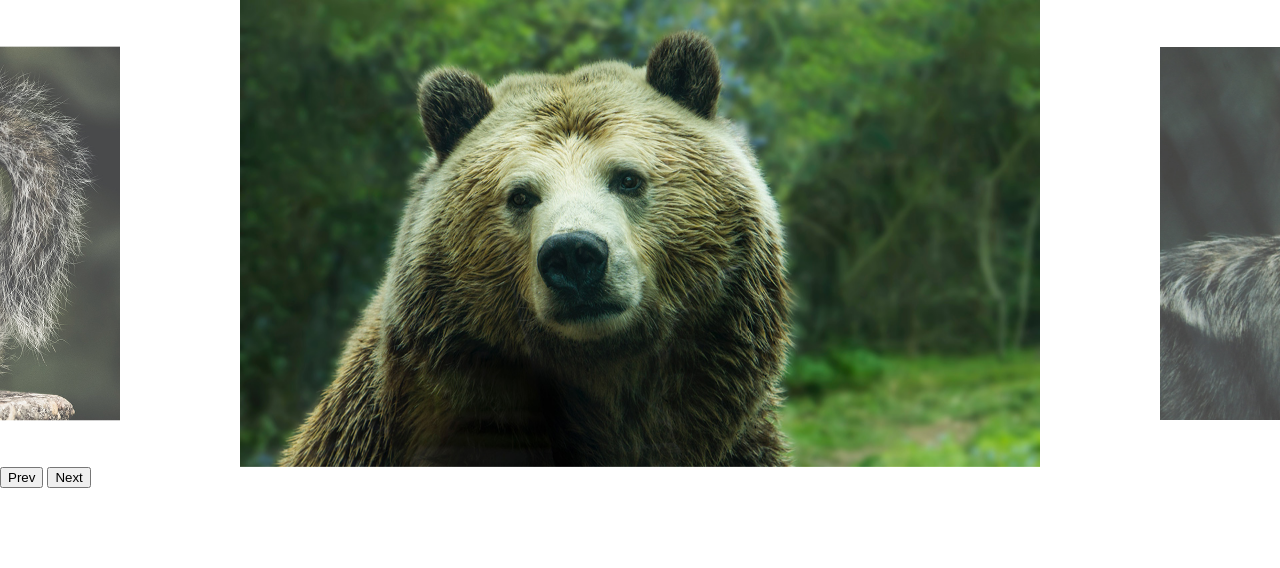
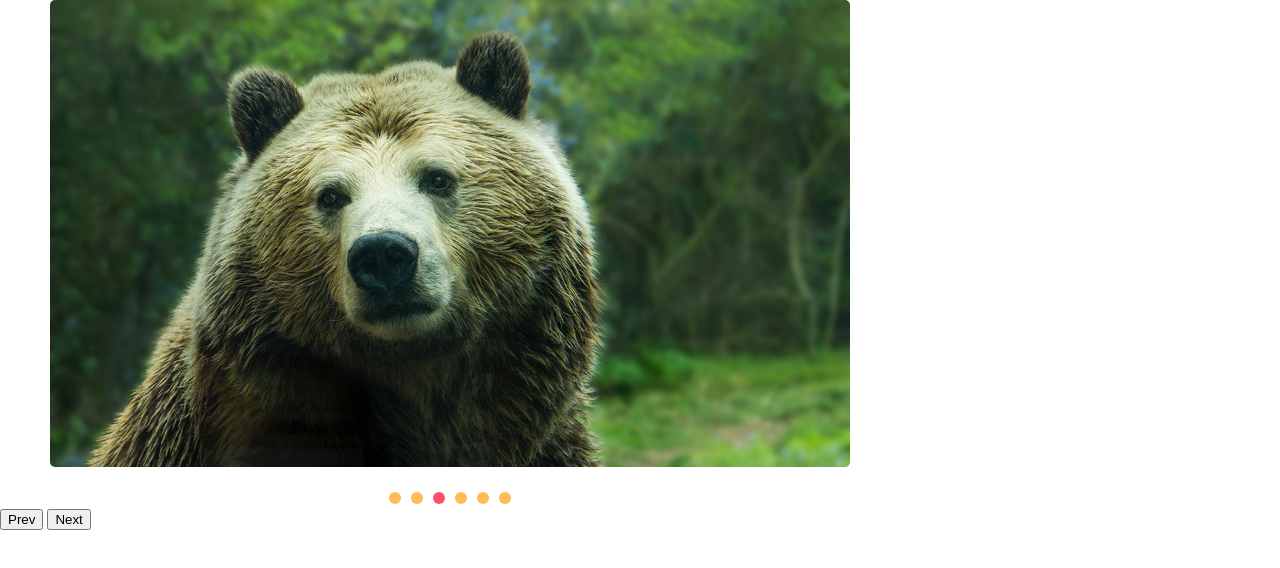
Before and after one commit to Coimbra777/Slide-Project, a plain HTML site: page index.html in a window 1280 px wide. Drawn offline with Linux system fonts and the light colour scheme.

Commit message:
slide paginação

```diff
--- a/css/style.css
+++ b/css/style.css
@@ -11,14 +11,24 @@ ul {
 img {
   display: block;
   max-width: 100%;
+  border-radius: 5px;
+  box-shadow: 2px 2px -10px 0 rgba(0, 0, 0, 0.1);
 }
 
 .slide-wrapper {
+  /* align-items: center;
+  justify-content: center; */
   overflow: hidden;
+  width: 100%;
+  max-width: 900px;
+  position: relative;
 }
 
 .slide {
   display: flex;
+  width: 100%;
+  height: 100%;
+  /* position: absolute; */
   transform: translate3d(-500px, 0px, 0px);
 }
 
@@ -39,3 +49,50 @@ img {
   opacity: 1;
   transform: scale(1);
 }
+.container {
+  height: auto !important ;
+}
+
+[data-control="slide"] {
+  display: flex;
+  justify-content: center;
+  margin-top: 20px;
+}
+
+[data-control="slide"] li a {
+  display: block;
+
+  width: 12px;
+  height: 12px;
+  background: #fb5;
+  border-radius: 50%;
+  overflow: hidden;
+  text-indent: -999px;
+  margin: 5px;
+}
+
+[data-control="slide"] li.active a,
+[data-control="slide"] li a:hover {
+  background: #ff4d6e;
+}
+/* .slide-wrapper .btn {
+  font-size: 1.5rem;
+  background: green;
+  color: #fff;
+  padding: 10px 2px;
+  border-radius: 50%;
+  border: none;
+  margin: 10px;
+  position: absolute;
+  cursor: pointer;
+} */
+
+/* .btn.prev {
+  top: 50%;
+  left: 0;
+}
+
+.btn.next {
+  top: 50%;
+  right: 0;
+} */
--- a/index.html
+++ b/index.html
@@ -20,9 +20,10 @@
     </ul>
   </div>
   <div class="arrow-nav">
-    <button class="prev">Prev</button>
-    <button class="next">Next</button>
+    <button class="btn prev">Prev</button>
+    <button class="btn next">Next</button>
   </div>
+
 
   <script type="module" src="./js/script.js"></script>
 </body>
--- a/js/script.js
+++ b/js/script.js
@@ -4,4 +4,5 @@ const slide = new Slidenav(".slide", ".slide-wrapper");
 
 slide.init();
 slide.addArrow(".prev", ".next");
-console.log(slide);
+slide.addControl();
+// console.log(slide);
--- a/js/slide.js
+++ b/js/slide.js
@@ -103,6 +103,7 @@ export class Slide {
     this.slidesIndexNav(index);
     this.dist.finalPosition = activeSlide.position;
     this.changeActiveClass();
+    this.wrapper.dispatchEvent(this.changeEvent);
   }
 
   // metodo para o evento do Recize da tela
@@ -157,6 +158,12 @@ export class Slide {
 }
 
 export class Slidenav extends Slide {
+  constructor(slide, wrapper) {
+    super(slide, wrapper);
+    this.bindControlEvents();
+    this.changeEvent = new Event("changeEvent");
+  }
+
   addArrow(prev, next) {
     this.prevElement = document.querySelector(prev);
     this.nextElement = document.querySelector(next);
@@ -164,8 +171,52 @@ export class Slidenav extends Slide {
   }
 
   addArrowEvent() {
-    console.log("teste");
     this.prevElement.addEventListener("click", this.activePrevSlide);
     this.nextElement.addEventListener("click", this.activeNextSlide);
   }
+
+  createControl() {
+    const control = document.createElement("ul");
+    control.dataset.control = "slide";
+
+    this.slideArray.forEach((item, index) => {
+      control.innerHTML += `<li><a href="#slide${index + 1}">${
+        index + 1
+      }</a></li>`;
+    });
+    this.wrapper.appendChild(control);
+    return control;
+  }
+
+  eventControl(item, index) {
+    item.addEventListener("click", (event) => {
+      event.preventDefault();
+      this.changeSlide(index);
+      this.activeControlItem();
+    });
+    this.wrapper.addEventListener("changeEvent", this.activeControlItem);
+  }
+
+  addControl(customControl) {
+    this.control =
+      document.querySelector(customControl) || this.createControl();
+
+    this.controlArray = [...this.control.children];
+
+    this.controlArray.forEach(this.eventControl);
+
+    this.activeControlItem();
+  }
+
+  bindControlEvents() {
+    this.eventControl = this.eventControl.bind(this);
+    this.activeControlItem = this.activeControlItem.bind(this);
+  }
+
+  activeControlItem() {
+    this.controlArray.forEach((item) =>
+      item.classList.remove(this.activeClass)
+    );
+    this.controlArray[this.index.active].classList.add(this.activeClass);
+  }
 }
```
